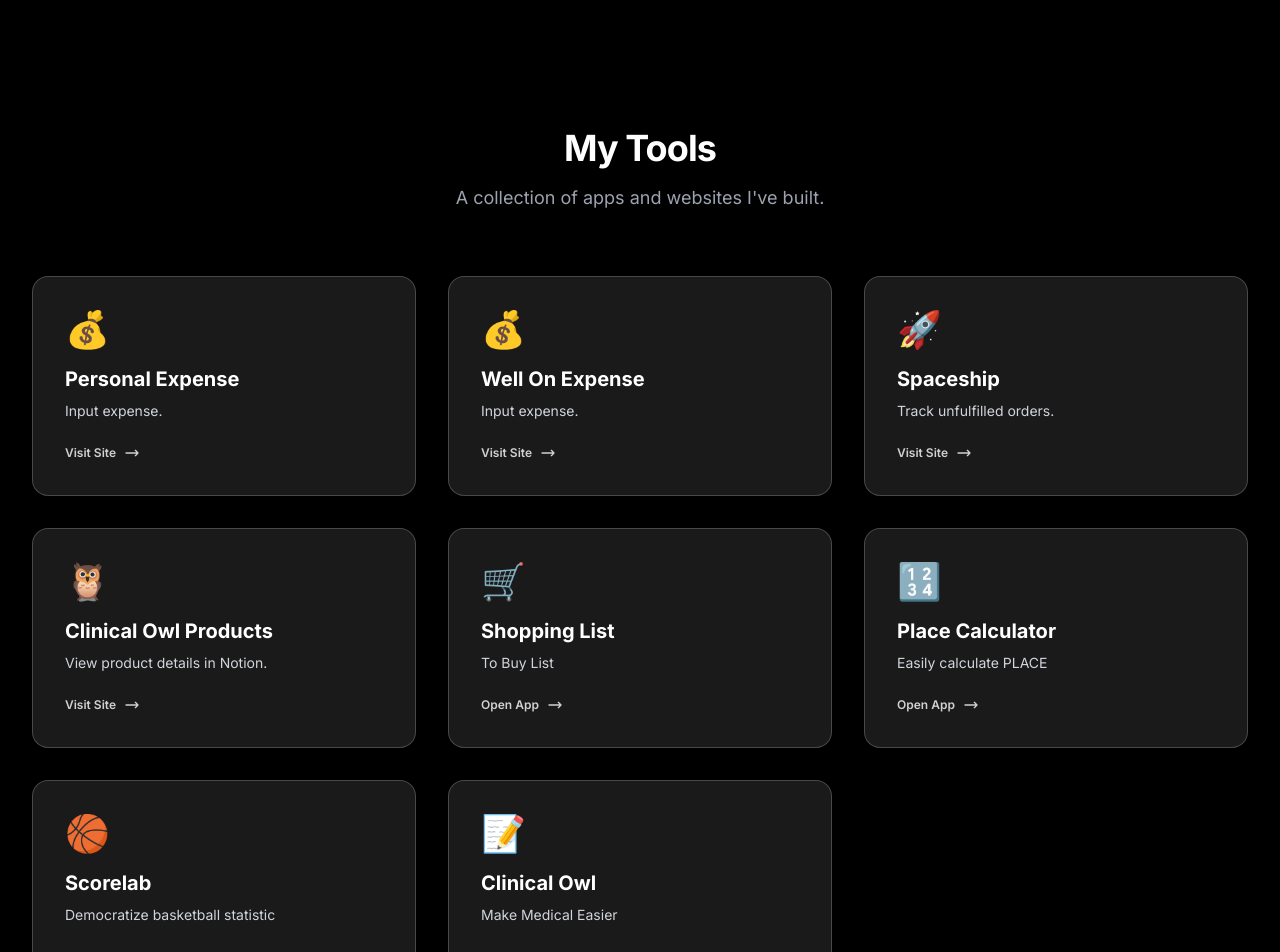
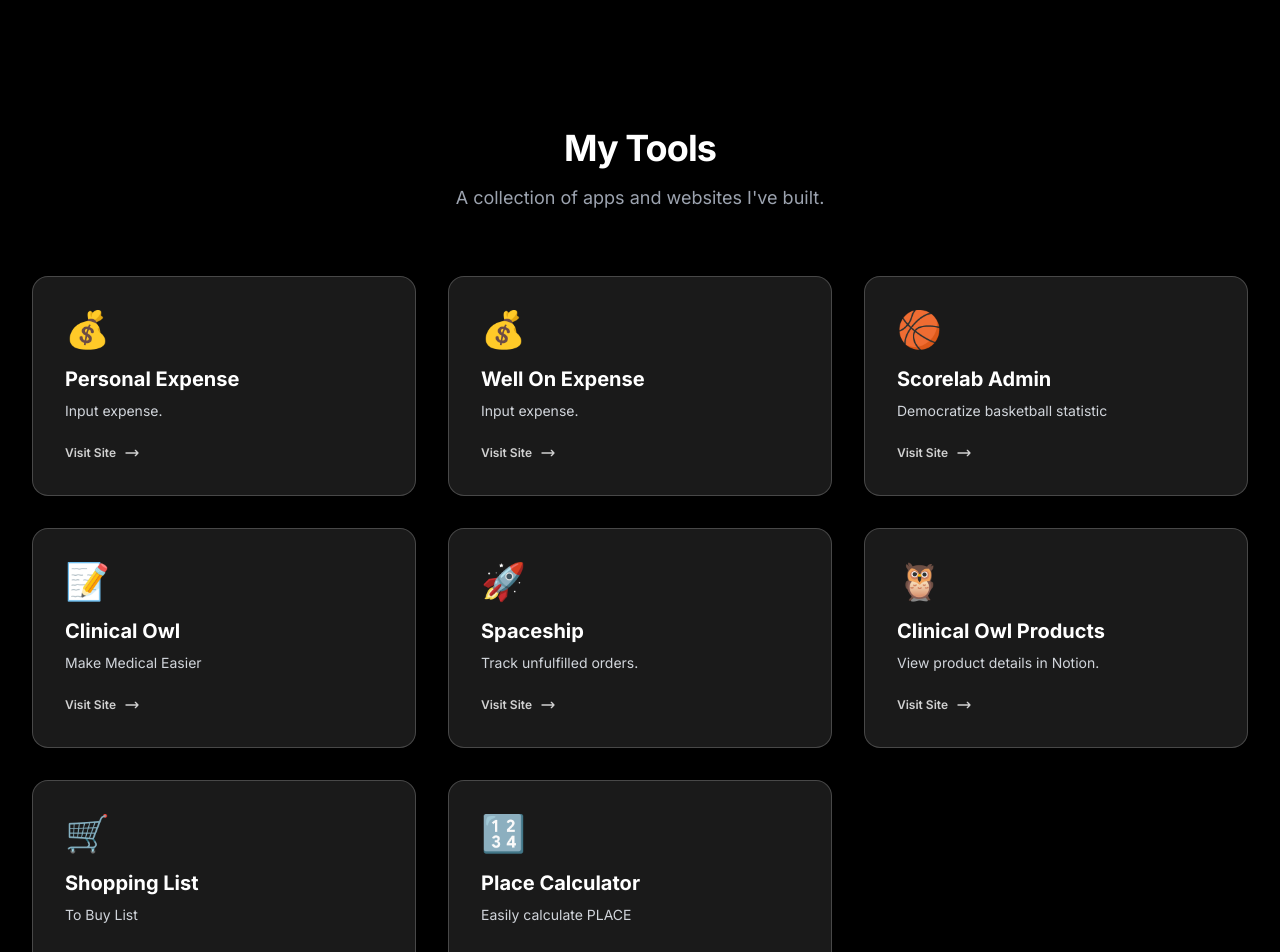
Before and after one commit to wongd22/derekwong.co, a React (Vite) app: page / in a window 1280 px wide. Shown: the top 952 px of the page. Built offline with nearby package versions, Linux system fonts and the light colour scheme.

Commit message:
rearrange

```diff
--- a/src/pages/MyPage.jsx
+++ b/src/pages/MyPage.jsx
@@ -18,6 +18,20 @@ const projects = [
     description: "Input expense.",
     icon: "💰",
     link: "https://forms.gle/5J55inBAGSwi6wrD8",
+    external: true
+  },
+  {
+    title: "Scorelab Admin",
+    description: "Democratize basketball statistic",
+    icon: "🏀 ",
+    link: "https://admin.scorelab.tech/",
+    external: true
+  },
+  {
+    title: "Clinical Owl",
+    description: "Make Medical Easier",
+    icon: "📝",
+    link: "https://admin.clinicalowl.io/",
     external: true
   },
   {
@@ -45,21 +59,8 @@ const projects = [
     description: "Easily calculate PLACE",
     icon: "🔢",
     link: "/place"
-  },
-  {
-    title: "Scorelab",
-    description: "Democratize basketball statistic",
-    icon: "🏀 ",
-    link: "https://www.scorelab.tech",
-    external: true
-  },
-  {
-    title: "Clinical Owl",
-    description: "Make Medical Easier",
-    icon: "📝",
-    link: "https://www.clinicalowl.io",
-    external: true
   }
+
 ];
 
 function HomePage() {
```
